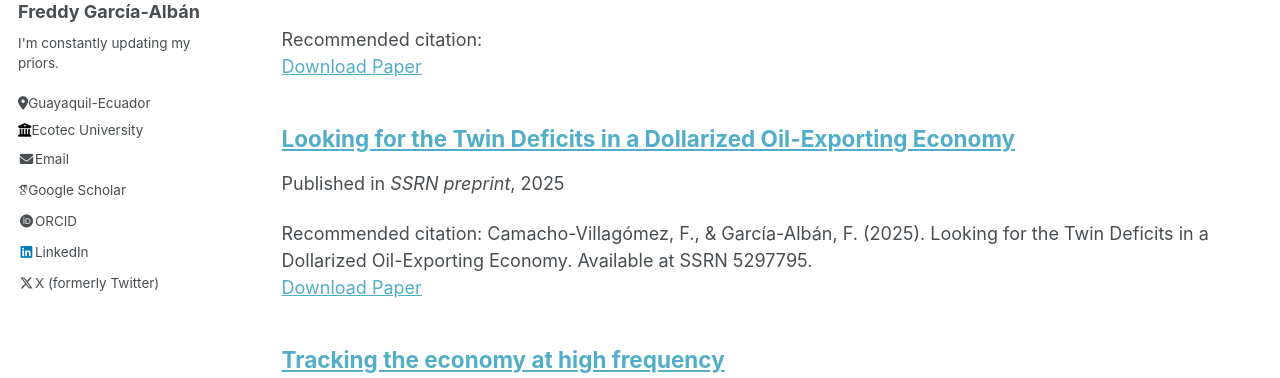
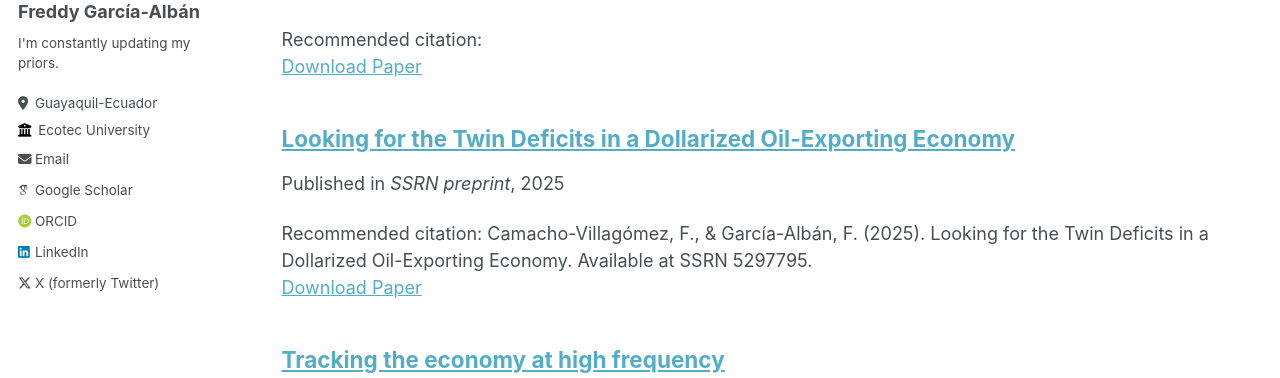
Before and after one commit to EnexFG/EnexFG.github.io, a Jekyll site: the page built from _pages/research.md, in a window 1280 px wide. Shown: the part 290-668 px from the top of the page. Built offline with Jekyll 4.4.1, drawn with Linux system fonts in a browser that asks for light colours; some web fonts are replaced.

Commit message:
Restaurar _utilities.scss

```diff
--- a/_sass/_utilities.scss
+++ b/_sass/_utilities.scss
@@ -54,7 +54,7 @@
   font-size: 1em;
   font-weight: bold;
   padding: 15px 23px 14px;
-  background: #000;
+  background: #fff;
   z-index: 100000;
   text-decoration: none;
   box-shadow: 0 0 2px 2px rgba(0,0,0,.6);
@@ -117,6 +117,14 @@
   @include container();
 }
 
+/* Source: http://snipplr.com/view/10979/css-cross-browser-word-wrap */
+.wordwrap {
+  white-space: pre-wrap;      /* CSS3 */
+  white-space: -moz-pre-wrap; /* Firefox */
+  white-space: -pre-wrap;     /* Opera <7 */
+  white-space: -o-pre-wrap;   /* Opera 7 */
+  word-wrap: break-word;      /* IE */
+}
 
 /*
    Images
@@ -179,11 +187,21 @@
   vertical-align: middle;
 }
 
+/* Adjust this setting to control the space between an icon and text in the sidebar */
+.icon-pad-right {
+  padding-right: 0.5em;
+}
+
 /* social icons*/
 
 .social-icons {
   .fa {
     color: #000;
+  }
+
+  .fa-bluesky,
+  .fa-bluesky-square {
+    color: $bluesky-color;
   }
 
   .fa-behance,
@@ -223,6 +241,11 @@
     color: $instagram-color;
   }
 
+  .fa-kaggle,
+  .fa-kaggle-square {
+    color: $kaggle-color;
+  }
+
   .fa-lastfm,
   .fa-lastfm-square {
     color: $lastfm-color;
@@ -231,6 +254,16 @@
   .fa-linkedin,
   .fa-linkedin-square {
     color: $linkedin-color;
+  }
+
+  .fa-mastodon,
+  .fa-mastodon-square {
+    color: $mastodon-color;
+  }
+
+  .ai-orcid,
+  .ai-orcid-square {
+    color: $orcid-color;
   }
 
   .fa-pinterest,
```
